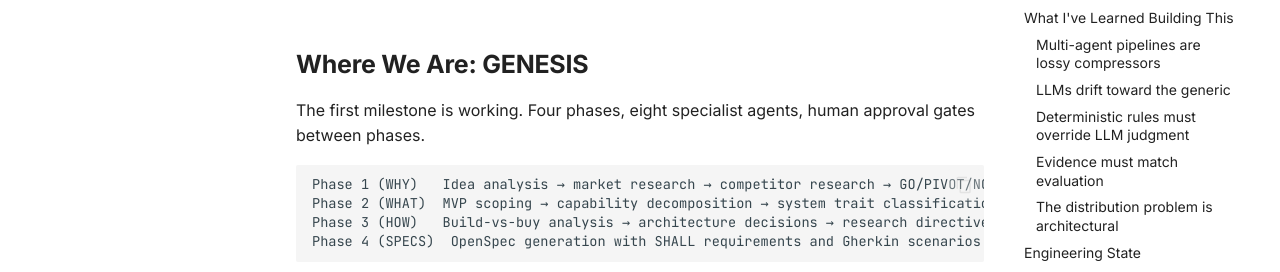
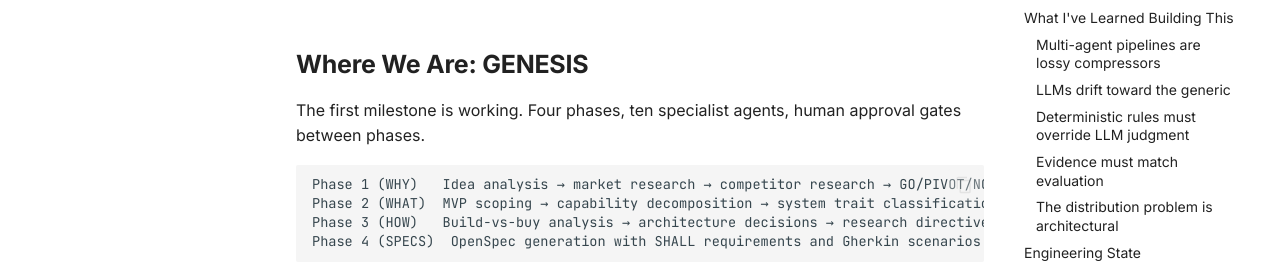
Before and after one commit to arslan70/haytham, an MkDocs documentation site: the page built from docs/cofounder-brief.md, in a window 1280 px wide and 900 px high, scrolled down 997 px. Shown: the part 160-432 px from the top of the window. Built offline with MkDocs 1.6.1 and Material for MkDocs 9.7.7, drawn with Linux system fonts in a browser that asks for light colours; comment, search, counter and statistics services are not loaded.

Commit message:
fix: Align agent count to ten across docs and bump to v0.3.19
CLAUDE.md, README.md, and docs/cofounder-brief.md still said "eight
specialist agents" while the openspec/ graph and agents/ directory list
ten (competitor-researcher and outreach-summarizer were added but the
prose was not updated). The graph is now canonical, so the constitution
and onboarding docs must match.

Also added a frozen-snapshot disclaimer to openspec/context/validation-report.md
so future /haytham:evolve runs treat it as a historical artifact and read
capabilities.json / architecture-decisions.json as source of truth.

Bumped marketplace.json plugins[0].version to 0.3.19. plugin.json carries
no version per the Claude Code plugin reference.

Co-Authored-By: Claude Opus 4.7 (1M context) <noreply@anthropic.com>

````diff
--- a/docs/cofounder-brief.md
+++ b/docs/cofounder-brief.md
@@ -16,7 +16,7 @@ The architectural bet: as coding agents commoditize execution, the durable value
 
 ## Where We Are: GENESIS
 
-The first milestone is working. Four phases, eight specialist agents, human approval gates between phases.
+The first milestone is working. Four phases, ten specialist agents, human approval gates between phases.
 
 ```
 Phase 1 (WHY)   Idea analysis → market research → competitor research → GO/PIVOT/NO-GO
````
Also changed, not shown: CLAUDE.md (+5 -3 lines), README.md (+1 -1 lines), openspec/context/validation-report.md (+2 -0 lines), 1 other file.
